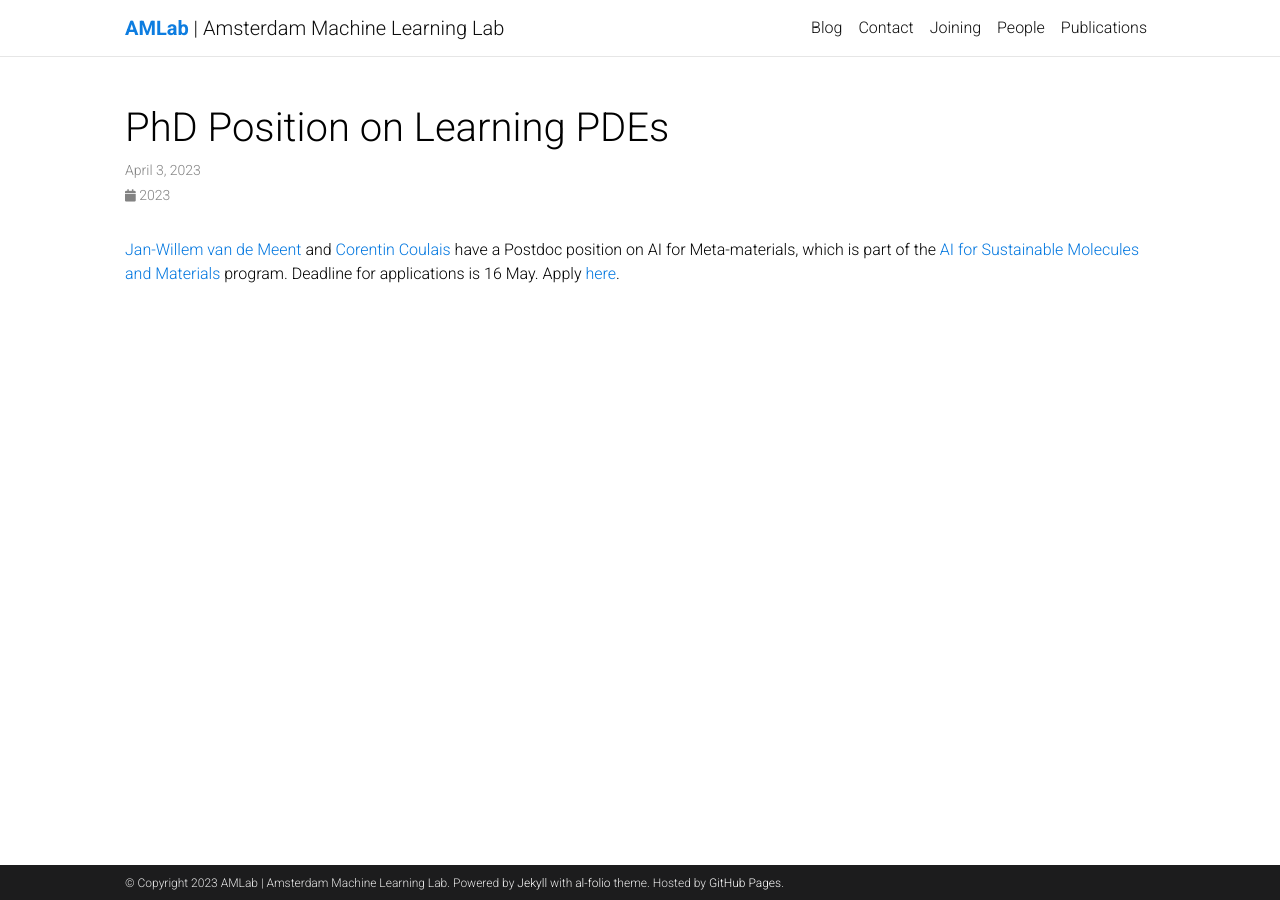
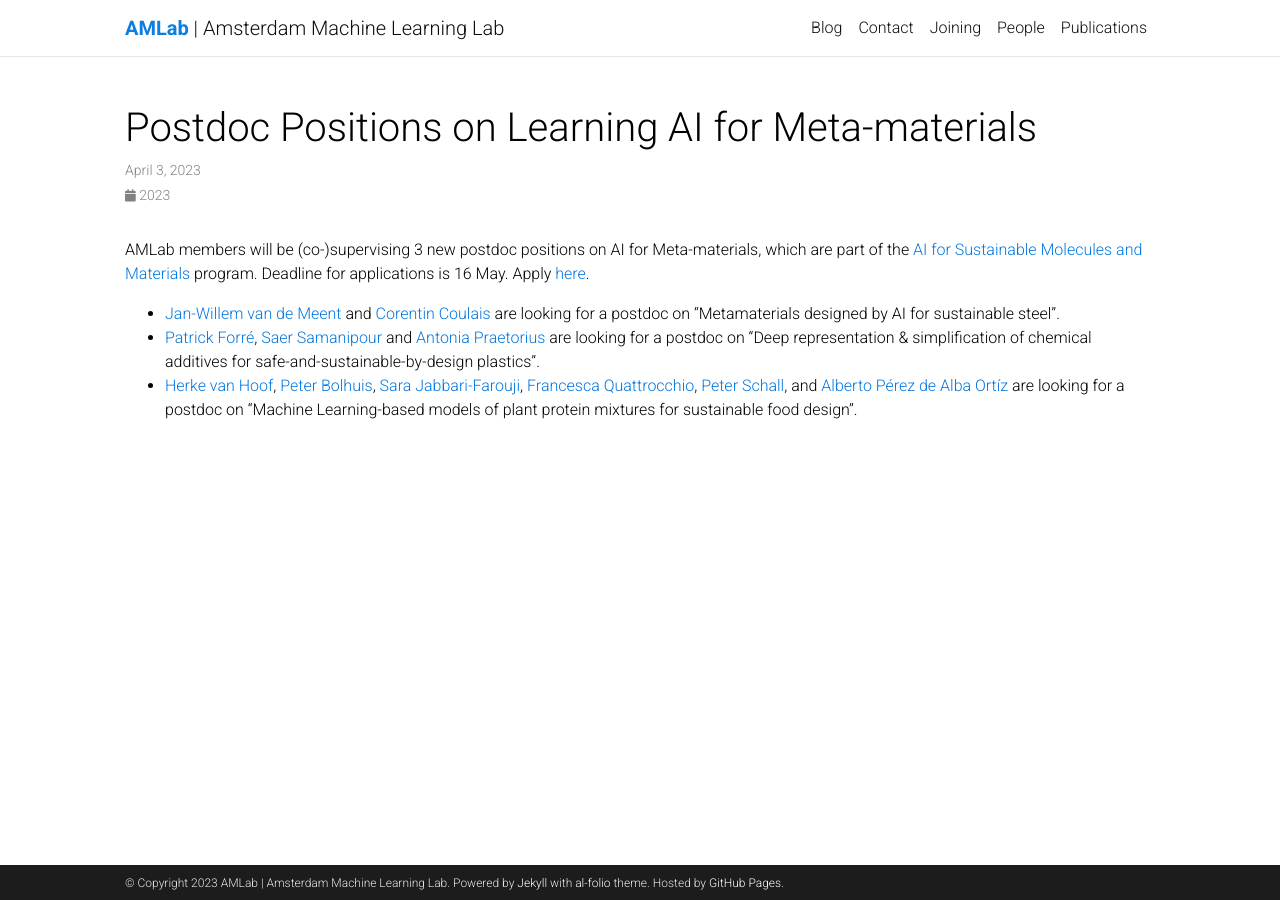
Before and after one commit to AMLab-Amsterdam/AMLab-Amsterdam.github.io, a Jekyll site: the page built from _news/230403_postdoc_ai4smm.md, in a window 1280 px wide. Built offline with Jekyll 4.4.1, drawn with Linux system fonts in a browser that asks for light colours; comment, search, counter and statistics services are not loaded; a style sheet for code colours, icons or effects is not loaded.

Commit message:
updated and added news

```diff
--- a/_news/230403_postdoc_ai4smm.md
+++ b/_news/230403_postdoc_ai4smm.md
@@ -1,8 +1,11 @@
 ---
 layout: post
-title: PhD Position on Learning PDEs
+title: Postdoc Positions on Learning AI for Meta-materials
 date: 2023-04-03 8:00:00+0100
 inline: true
 ---
 
-[Jan-Willem van de Meent](people/JanWillemVanDeMeent/) and [Corentin Coulais](https://coulaislab.com/) have a Postdoc position on AI for Meta-materials, which is part of the [AI for Sustainable Molecules and Materials](https://ai4science-amsterdam.github.io/ai4smm_rpa/) program. Deadline for applications is 16 May. Apply [here](https://vacatures.uva.nl/UvA/job/4-Postdoctoral-Researchers-in-AI-for-Sustainable-Molecules-and-Materials-programme/768267502/).
+AMLab members will be (co-)supervising 3 new postdoc positions on AI for Meta-materials, which are part of the [AI for Sustainable Molecules and Materials](https://ai4science-amsterdam.github.io/ai4smm_rpa/) program. Deadline for applications is 16 May. Apply [here](https://vacatures.uva.nl/UvA/job/4-Postdoctoral-Researchers-in-AI-for-Sustainable-Molecules-and-Materials-programme/768267502/).
+* [Jan-Willem van de Meent](people/JanWillemVanDeMeent/) and [Corentin Coulais](https://coulaislab.com/) are looking for a postdoc on "Metamaterials designed by AI for sustainable steel".
+* [Patrick Forr&eacute;](people/PatrickForre), [Saer Samanipour](https://qaehs.centre.uq.edu.au/profile/1496/saer-samanipour) and [Antonia Praetorius](https://ibed.uva.nl/profile/p/r/a.praetorius/a.praetorius.html) are looking for a postdoc on "Deep representation & simplification of chemical additives for safe-and-sustainable-by-design plastics".
+* [Herke van Hoof](people/HerkeVanHoof), [Peter Bolhuis](https://www.compchem.nl/staff_members/prof-dr-p-g-peter-bolhuis/), [Sara Jabbari-Farouji](https://staff.fnwi.uva.nl/s.jabbarifarouji/positions.html), [Francesca Quattrocchio](https://www.uva.nl/en/profile/q/u/f.quattrocchio/f.quattrocchio.html), [Peter Schall](https://peterschall.de/), and [Alberto P&eacute;rez de Alba Ort&iacute;z](https://www.compchem.nl/staff_members/alberto/) are looking for a postdoc on "Machine Learning-based models of plant protein mixtures for sustainable food design".
```
Also changed, not shown: _news/230405_postdoc_hi.md (added, +9 -0 lines).
